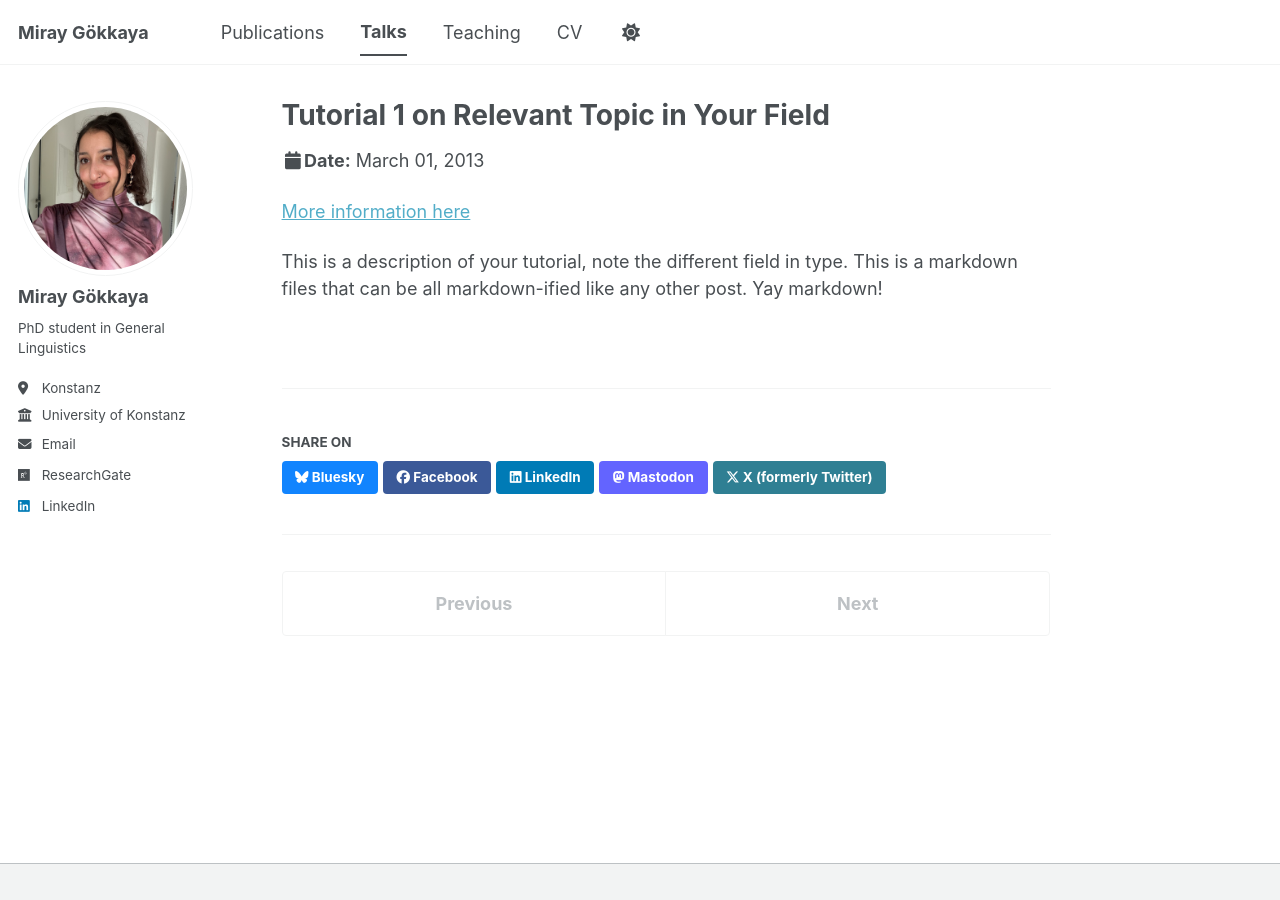
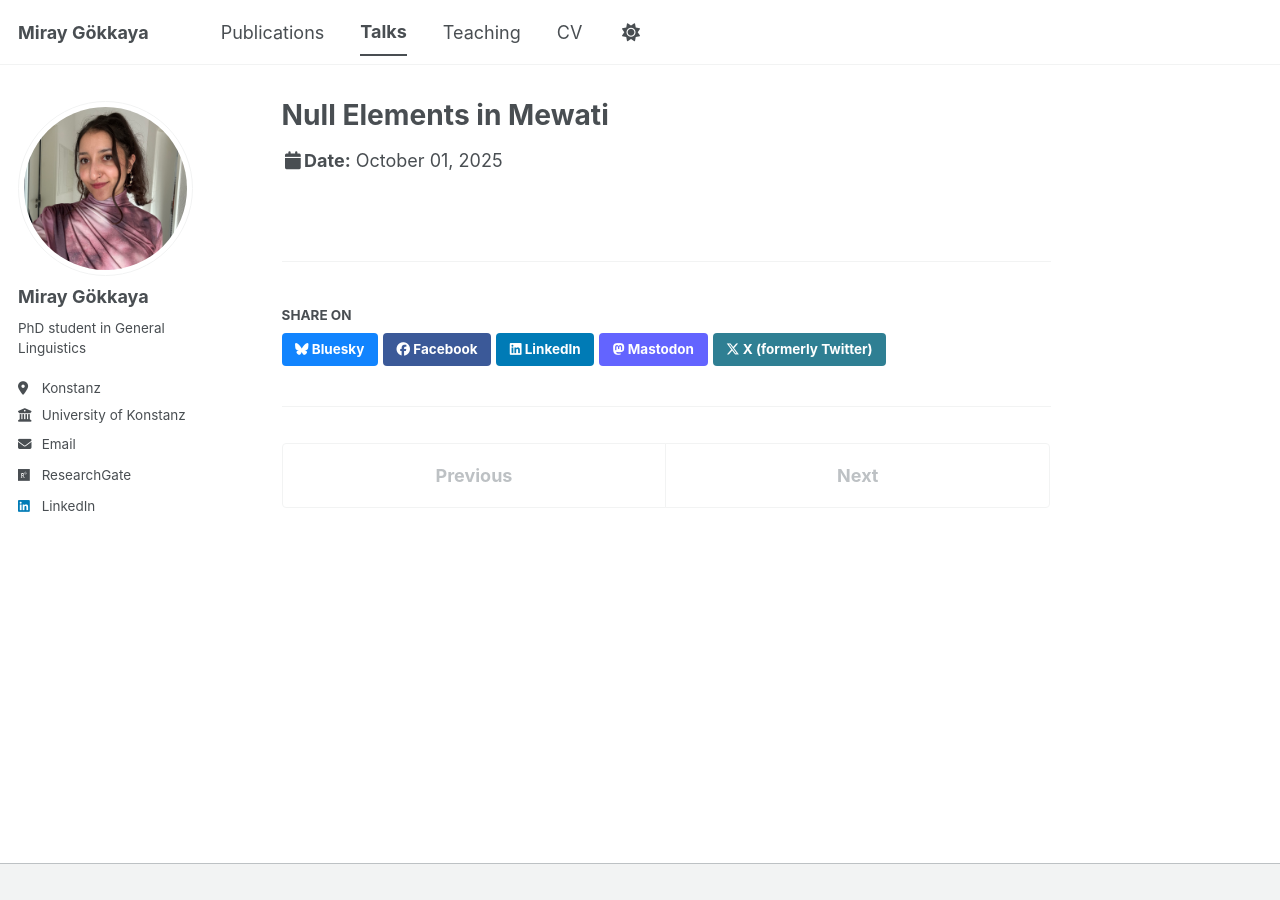
Before and after one commit to miraymania/miraygokkaya, a Jekyll site: the page built from _talks/2013-03-01-tutorial-1.md, in a window 1280 px wide. Built offline with Jekyll 4.4.1, drawn with Linux system fonts in a browser that asks for light colours; a style sheet for code colours, icons or effects is not loaded; a file with an impossible date is left out.

Commit message:
Update 2013-03-01-tutorial-1.md

```diff
--- a/_talks/2013-03-01-tutorial-1.md
+++ b/_talks/2013-03-01-tutorial-1.md
@@ -1,13 +1,8 @@
 ---
-title: "Tutorial 1 on Relevant Topic in Your Field"
+title: "Null Elements in Mewati"
 collection: talks
-type: "Tutorial"
-permalink: /talks/2013-03-01-tutorial-1
-venue: "UC-Berkeley Institute for Testing Science"
-date: 2013-03-01
-location: "Berkeley, CA, USA"
+type: "Conference talk (Online)"
+venue: "39th South Asian Languages Analysis Roundtable (SALA-39)"
+date: 2025-10-01
+location: "Adam Mickiewicz University, Poland"
 ---
-
-[More information here](http://exampleurl.com)
-
-This is a description of your tutorial, note the different field in type. This is a markdown files that can be all markdown-ified like any other post. Yay markdown!
```
